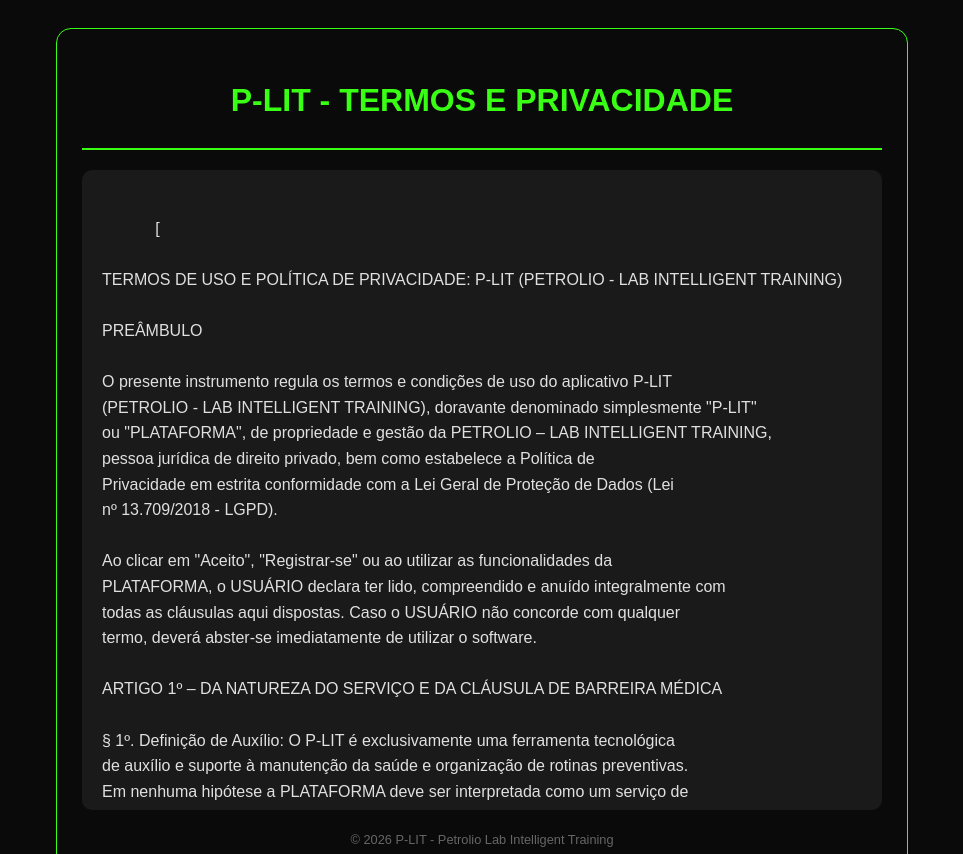
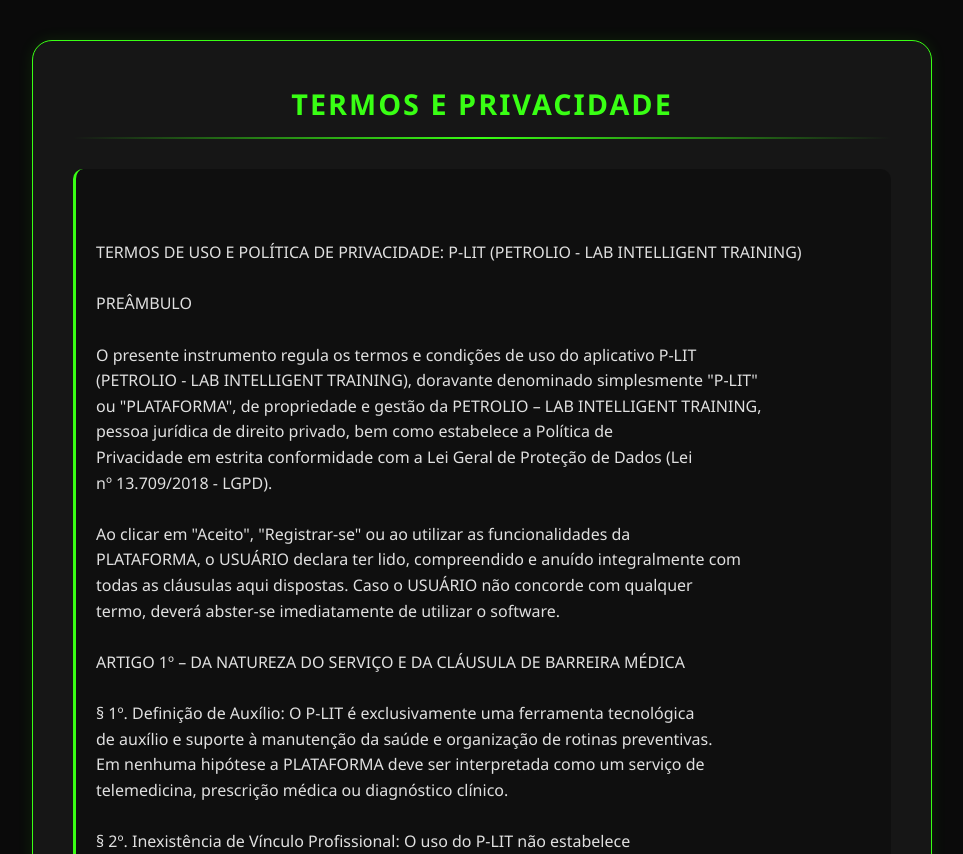
Before and after one commit to B-Petrolio/plit-legal, a plain HTML site: page index.html in a window 1280 px wide. Shown: the top 854 px of the page, without its empty margins (158-1121 px from the left). Drawn offline with Linux system fonts and the light colour scheme.

Commit message:
Update index.html

```diff
--- a/index.html
+++ b/index.html
@@ -2,22 +2,96 @@
 <html lang="pt-br">
 <head>
     <meta charset="UTF-8">
+    <meta name="viewport" content="width=device-width, initial-scale=1.0">
     <title>P-LIT - Jurídico</title>
     <style>
-        body { background-color: #0a0a0a; color: #e0e0e0; font-family: sans-serif; line-height: 1.6; padding: 20px; }
-        .container { max-width: 800px; margin: 0 auto; border: 1px solid #39FF14; padding: 25px; border-radius: 15px; }
-        h1 { color: #39FF14; text-align: center; }
-        .legal-text { background: #1a1a1a; padding: 20px; border-radius: 10px; height: 600px; overflow-y: scroll; white-space: pre-wrap; }
-        .neon-line { height: 2px; background: #39FF14; margin: 20px 0; }
+        /* Variáveis de cor para facilitar manutenção */
+        :root {
+            --primary-neon: #39FF14;
+            --bg-dark: #0a0a0a;
+            --surface-dark: #161616;
+            --text-gray: #e0e0e0;
+        }
+
+        * {
+            box-sizing: border-box;
+            margin: 0;
+            padding: 0;
+        }
+
+        body {
+            background-color: var(--bg-dark);
+            color: var(--text-gray);
+            font-family: 'Segoe UI', Roboto, Helvetica, Arial, sans-serif;
+            line-height: 1.6;
+            padding: 40px 20px;
+            display: flex;
+            justify-content: center;
+        }
+
+        .container {
+            width: 100%;
+            max-width: 900px;
+            background-color: var(--surface-dark);
+            border: 1px solid var(--primary-neon);
+            padding: 40px;
+            border-radius: 20px;
+            box-shadow: 0 0 15px rgba(57, 255, 20, 0.1);
+        }
+
+        h1 {
+            color: var(--primary-neon);
+            text-align: center;
+            text-transform: uppercase;
+            letter-spacing: 2px;
+            margin-bottom: 10px;
+            font-size: 1.8rem;
+        }
+
+        .neon-line {
+            height: 2px;
+            background: linear-gradient(90deg, transparent, var(--primary-neon), transparent);
+            margin-bottom: 30px;
+        }
+
+        /* Estilização do texto jurídico */
+        .legal-content {
+            color: var(--text-gray);
+            white-space: pre-wrap; /* Mantém as quebras de linha do seu texto original */
+            font-size: 1rem;
+            text-align: justify;
+            background: rgba(0, 0, 0, 0.3);
+            padding: 20px;
+            border-radius: 10px;
+            border-left: 3px solid var(--primary-neon);
+        }
+
+        footer {
+            text-align: center;
+            font-size: 0.85em;
+            color: #666;
+            margin-top: 30px;
+            border-top: 1px solid #333;
+            padding-top: 20px;
+        }
+
+        /* Ajustes para telas pequenas (Mobile) */
+        @media (max-width: 600px) {
+            .container { padding: 20px; }
+            h1 { font-size: 1.4rem; }
+            body { padding: 20px 10px; }
+        }
     </style>
 </head>
 <body>
+
     <div class="container">
-        <h1>P-LIT - TERMOS E PRIVACIDADE</h1>
-        <div class="neon-line"></div>
+        <header>
+            <h1>Termos e Privacidade</h1>
+            <div class="neon-line"></div>
+        </header>
 
-        <div class="legal-text">
-            [
+        <article class="legal-content">
 
 TERMOS DE USO E POLÍTICA DE PRIVACIDADE: P-LIT (PETROLIO - LAB INTELLIGENT TRAINING)
 
@@ -195,13 +269,14 @@
 renúncia expressa a qualquer outro, por mais privilegiado que seja.
 
 PETROLIO - LAB INTELLIGENT TRAINING Saúde, Inteligência e Fundamento.
-]
 
-        </div>
+            </article>
 
-        <p style="text-align: center; font-size: 0.8em; color: #666; margin-top: 20px;">
-            © 2026 P-LIT - Petrolio Lab Intelligent Training
-        </p>
+        <footer>
+            <p>© 2026 P-LIT - Petrolio Lab Intelligent Training</p>
+            <p>Saúde, Inteligência e Fundamento.</p>
+        </footer>
     </div>
+
 </body>
 </html>
```
